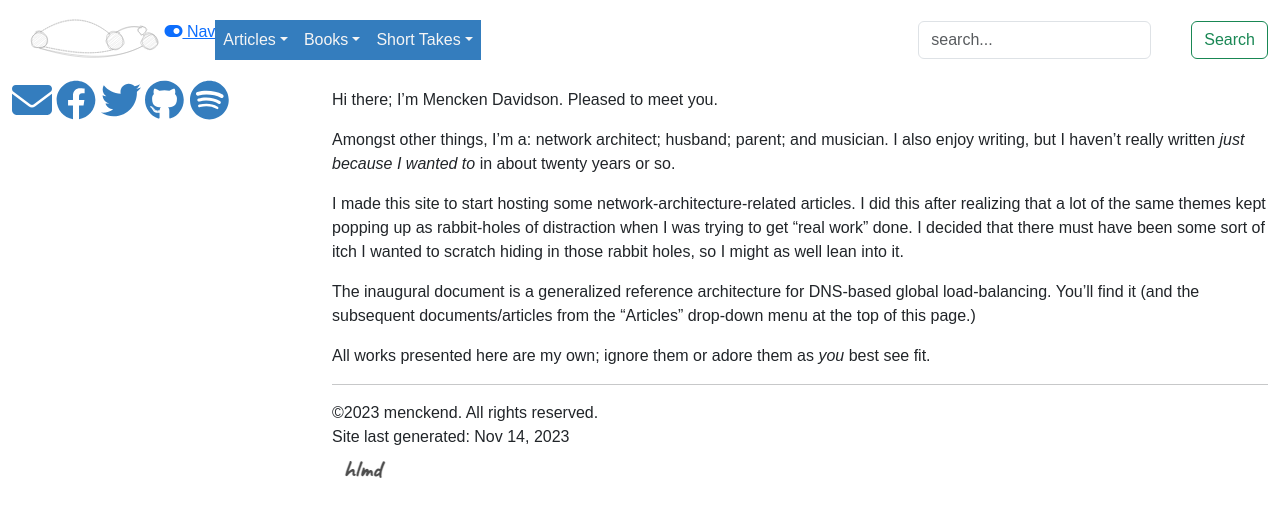
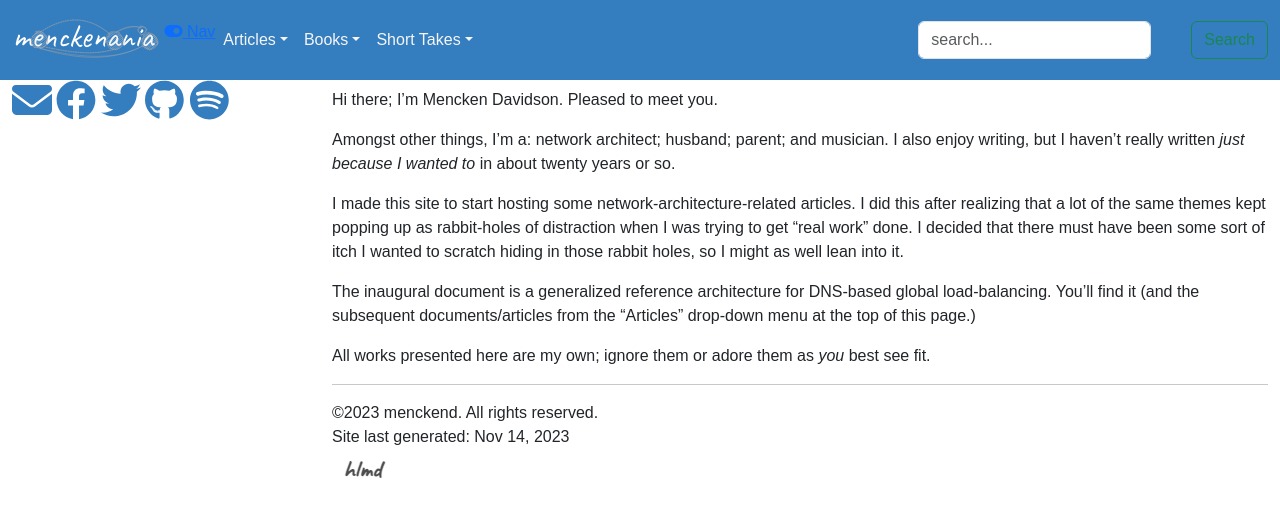
Before and after one commit to menckend/alpha, a Jekyll site: the page built from index.md, in a window 1280 px wide. Shown: the top 517 px of the page. Built offline with Jekyll 4.4.1, drawn with Linux system fonts in a browser that asks for light colours; nearby versions of some CDN libraries; some web fonts are replaced; comment, search, counter and statistics services are not loaded.

Commit message:
Update topnav.html

```diff
--- a/_includes/topnav.html
+++ b/_includes/topnav.html
@@ -1,6 +1,6 @@
 <!-- Navigation -->
 
-<nav class="navbar navbar-expand-lg navbar-inverse navbar-static-top">
+<nav class="navbar navbar-expand-lg navbar-inverse navbar-static-top"  style="background-color:#347DBE; color: whitesmoke;">
     <div class="container-fluid topnavlinks">
         <a class="fa fa-4x navbar-brand; style="display: inline-block; vertical-align: top;" href="index.html"><img style="height: 50px; overflow: visible; display: inline-block; vertical-align: top;" src="images/menckenania-logo.drawio.svg"></a>
         <button class="navbar-toggler" type="button" data-bs-toggle="collapse" data-bs-target="#navbarSupportedContent" aria-controls="navbarSupportedContent" aria-expanded="false" aria-label="Toggle navigation">
@@ -21,7 +21,7 @@
                     {% assign thisl1name = myl1pages | where_exp: 'page', 'page.l2idx == nil' | map: 'title' | compact | uniq %}
                     {% assign thisl1url = myl1pages | where_exp: 'page', 'page.l2idx == nil' | map: 'url' %}
                     {% comment %} Building a dropdown button for each unique l1idx value in our pages  {% endcomment %}
-                    <li class="nav-item dropdown" style="background-color:#347DBE;">
+                    <li class="nav-item dropdown">
                         {% comment %} Giving the dropdown button the same name as this("my") l1name {% endcomment %}
                         <a class="nav-link dropdown-toggle" href="{{thisl1url[0] | remove: "/"}}" style="color: whitesmoke;" role="button" data-bs-toggle="dropdown" aria-expanded="false">{{ thisl1name }}</a>
                         {% comment %} Starting the list of entries to go under this menu {% endcomment %}
```
